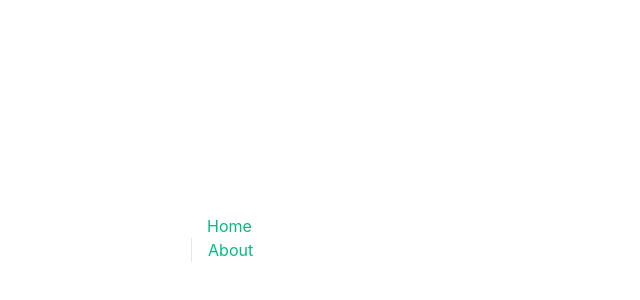
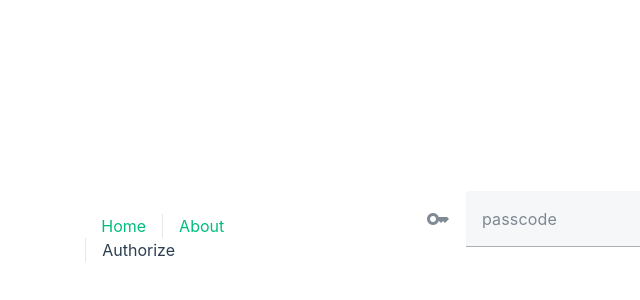
Before and after one commit to chinjanggg/my_neighbor_pets, a Vue app: page /authorize in a window 1280 px wide. Before the commit this address had no page. Shown: the part 170-470 px from the top of the page, without its empty margins (214-854 px from the left). Built offline with nearby package versions, Linux system fonts and the light colour scheme.

Commit message:
add authorize view

```diff
--- a/src/App.vue
+++ b/src/App.vue
@@ -4,16 +4,15 @@
             <nav>
                 <RouterLink to="/">Home</RouterLink>
                 <RouterLink to="/about">About</RouterLink>
+                <RouterLink to="/authorize">Authorize</RouterLink>
             </nav>
         </div>
     </header>
 
     <RouterView />
 </template>
-
 <script setup>
 import { RouterLink, RouterView } from 'vue-router'
-import HelloWorld from './components/HelloWorld.vue'
 </script>
 
 <style scoped>
--- a/src/router/index.js
+++ b/src/router/index.js
@@ -1,5 +1,5 @@
 import { createRouter, createWebHistory } from 'vue-router'
-import HomeView from '../views/HomeView.vue'
+import HomeView from '@/views/HomeView.vue'
 
 const router = createRouter({
     history: createWebHistory(import.meta.env.BASE_URL),
@@ -10,12 +10,17 @@ const router = createRouter({
             component: HomeView,
         },
         {
+            path: '/authorize',
+            name: 'authorize',
+            component: () => import('@/views/AuthorizeView.vue'),
+        },
+        {
             path: '/about',
             name: 'about',
             // route level code-splitting
             // this generates a separate chunk (About.[hash].js) for this route
             // which is lazy-loaded when the route is visited.
-            component: () => import('../views/AboutView.vue'),
+            component: () => import('@/views/AboutView.vue'),
         },
     ],
 })
--- /dev/null
+++ b/src/views/AuthorizeView.vue
@@ -0,0 +1,22 @@
+<template>
+    <div class="authorize">
+        <v-text-field
+            v-model="passcode"
+            label="passcode"
+            prepend-icon="key_vertical" />
+    </div>
+</template>
+
+<script setup>
+import { ref } from 'vue'
+
+const passcode = ref('')
+
+</script>
+
+<style>
+.authorize {
+    align-content: center;
+    justify-content: center;
+}
+</style>
```
